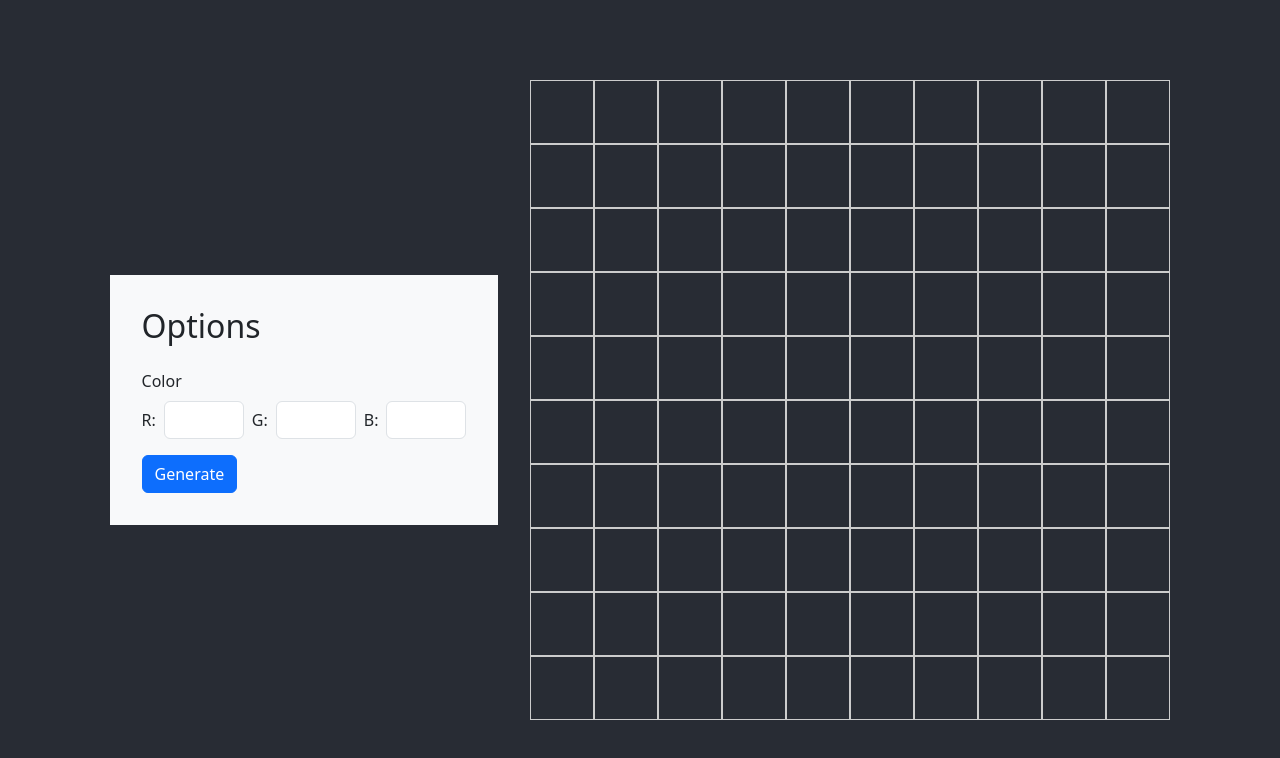
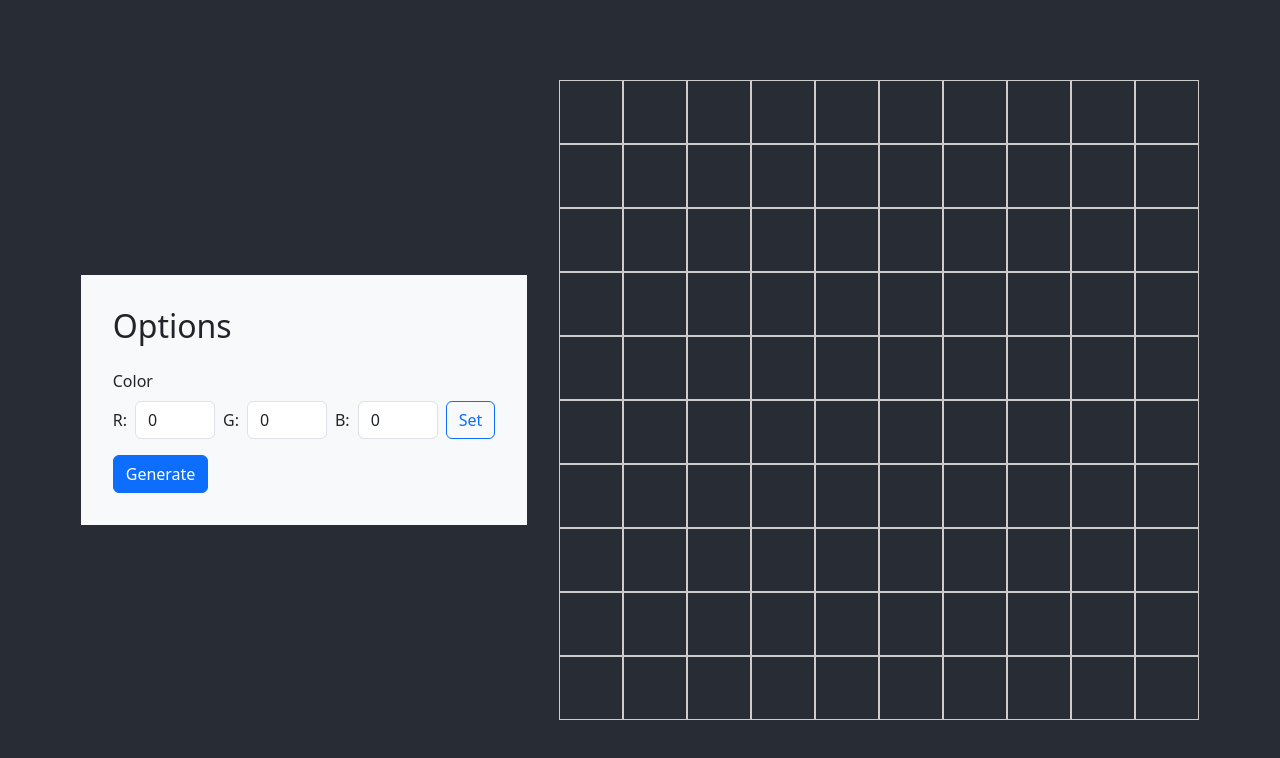
Before and after one commit to KevinOmega/CircleDrawign, a React (Create React App) app: page / in a window 1280 px wide. Shown: the top 758 px of the page. Built offline with nearby package versions, Linux system fonts and the light colour scheme.

Commit message:
adding color changing function

```diff
--- a/src/Form.js
+++ b/src/Form.js
@@ -1,8 +1,40 @@
-import React from 'react'
+import React, { useState } from 'react'
 import { useGlobalContext } from './context'
 
 const Form = () => {
     const {generateBtn,setColor} = useGlobalContext();
+    const [formColor,setFormColor] = useState([0,0,0]);
+
+    const onColorChange = (e) => {
+        let value = e.target.value;
+        if(value > 255){
+            value = 255
+        }
+        if(value < 0 ){
+            value = 0
+        }
+
+        const currentColor = formColor.slice();
+
+        switch (e.target.name) {
+            case "R":
+                currentColor[0] = value;
+                break;
+            case "G":
+                currentColor[1] = value;
+                break;
+            case "B":
+                currentColor[2] = value;
+                break;
+            default:
+                break;
+        }
+        setFormColor([...currentColor]);
+    }
+
+    const onColorClick = () => {
+        setColor(`rgb(${formColor[0]},${formColor[1]},${formColor[2]})`)
+    }
 
   return (
     <div className='form bg-light'>
@@ -10,9 +42,10 @@ const Form = () => {
       <div className="input-item">
         <label className='form-label'>Color</label>
         <div className='color-input'>
-            <label >R:</label><input className="form-control" type="number" />
-            <label >G:</label><input className="form-control" type="number" />
-            <label >B:</label><input className="form-control" type="number" />
+            <label >R:</label><input name="R" value={formColor[0]} onChange={(e) => onColorChange(e)} className="form-control" type="number" />
+            <label >G:</label><input name="G" value={formColor[1]} onChange={(e) => onColorChange(e)} className="form-control" type="number" />
+            <label >B:</label><input name="B" value={formColor[2]} onChange={(e) => onColorChange(e)} className="form-control" type="number" />
+            <button className='btn btn-outline-primary' onClick={onColorClick}>Set</button>
         </div>
       </div>
       <button className='btn btn-primary' onClick={generateBtn}>Generate</button>
```
